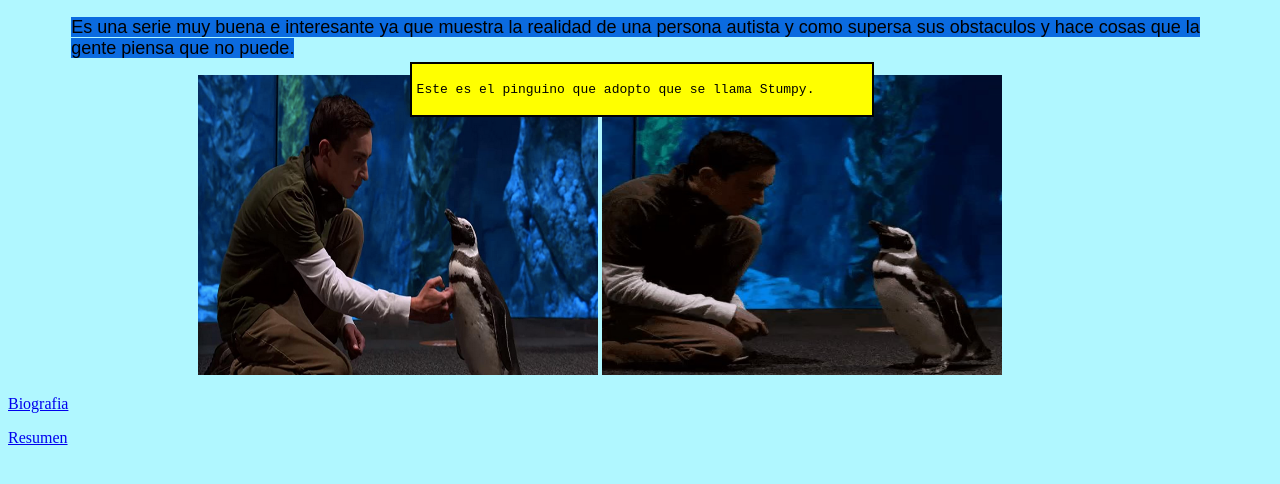
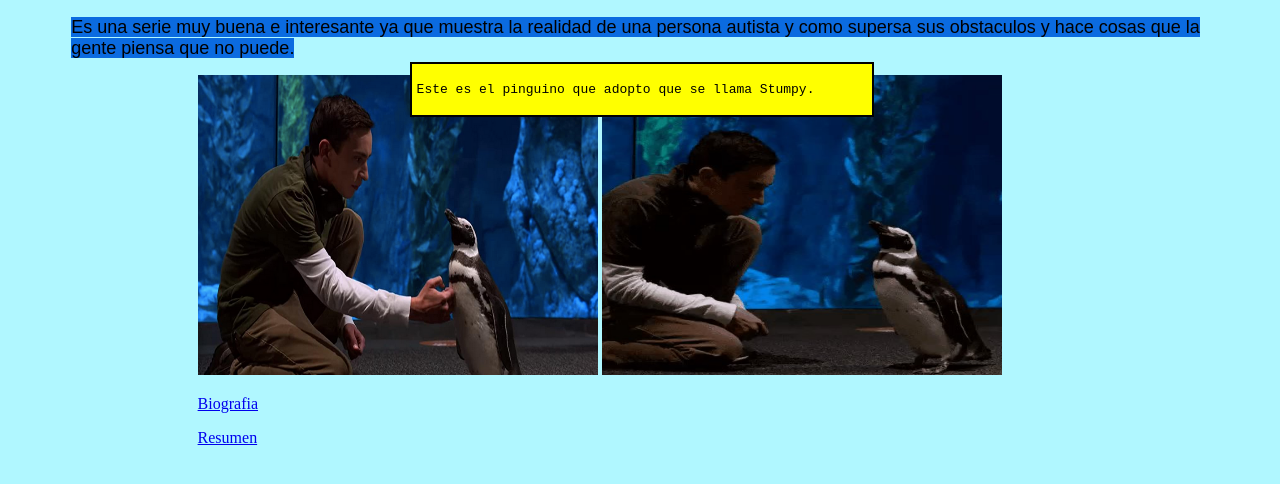
Before and after one commit to binbinj7/binbinj.github.io, a plain HTML site: page opinion.html in a window 1280 px wide. Shown: the part 98-582 px from the top of the page. Drawn offline with Linux system fonts and the light colour scheme.

Commit message:
Update opinion.html

```diff
--- a/opinion.html
+++ b/opinion.html
@@ -52,6 +52,8 @@
             color: rgb(43, 32, 199);
             font-family:'Times New Roman';
             text-align:center;
+        }
+
 
 
         </style>
@@ -67,5 +69,5 @@
         </div>
  <img  class="pic" src="S4e2.png">
  <img  class="pic2" src="E55M7h2UYAMk1BT.jpg">
- <p><a href="https://binbinj7.github.io/index">Biografia</a>
- <p><a href="https://binbinj7.github.io/resumen">Resumen</a>
+ <p><a class="pic" href="https://binbinj7.github.io/index">Biografia</a>
+ <p><a class="pic" href="https://binbinj7.github.io/resumen">Resumen</a>
```
